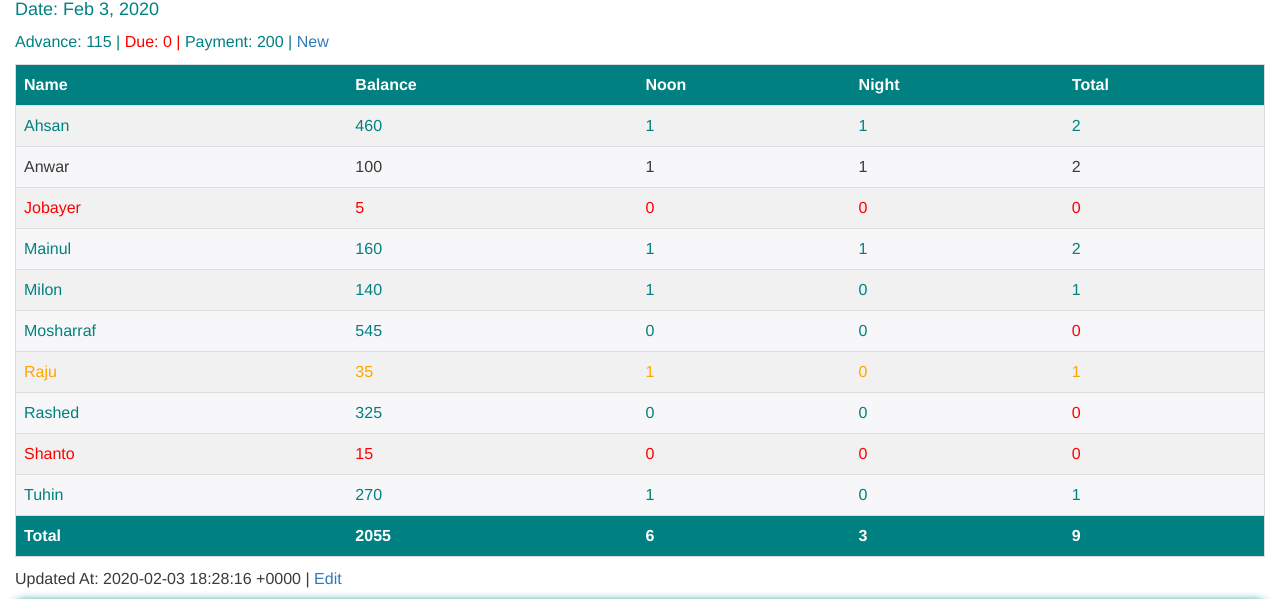
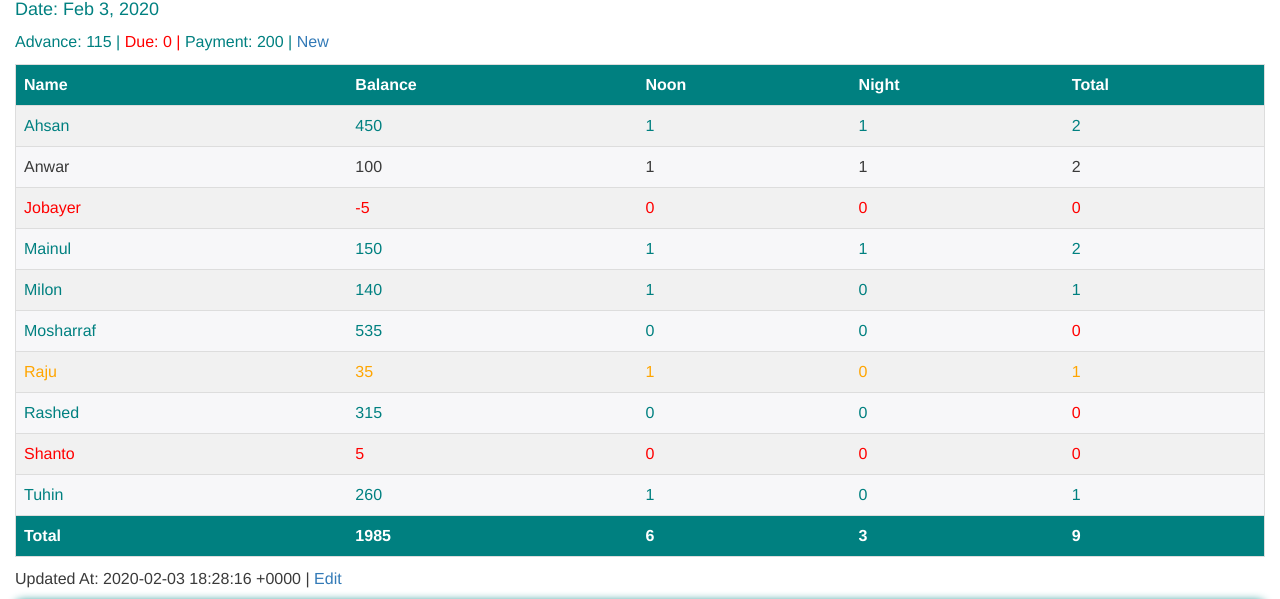
Before and after one commit to coderanwar/meals, a Jekyll site: the page built from index.html, in a window 1280 px wide and 900 px high. Shown: the part 272-871 px from the top of the window. Built offline with Jekyll 4.4.1, drawn with Linux system fonts in a browser that asks for light colours.

Commit message:
Update meals.yml

```diff
--- a/_data/meals.yml
+++ b/_data/meals.yml
@@ -5,7 +5,7 @@
   Due: 0
   Peoples:
     - Name: "Ahsan"
-      Balance: 460
+      Balance: 450
       Noon: 1
       Night: 1
     - Name: "Anwar"
@@ -13,11 +13,11 @@
       Noon: 1
       Night: 1
     - Name: "Jobayer"
-      Balance: 5
+      Balance: -5
       Noon: 0
       Night: 0
     - Name: "Mainul"
-      Balance: 160
+      Balance: 150
       Noon: 1
       Night: 1
     - Name: "Milon"
@@ -25,7 +25,7 @@
       Noon: 1
       Night: 0
     - Name: "Mosharraf"
-      Balance: 545
+      Balance: 535
       Noon: 0
       Night: 0
     - Name: "Raju"
@@ -33,15 +33,15 @@
       Noon: 1
       Night: 0
     - Name: "Rashed"
-      Balance: 325
+      Balance: 315
       Noon: 0
       Night: 0
     - Name: "Shanto"
-      Balance: 15
+      Balance: 5
       Noon: 0
       Night: 0
     - Name: "Tuhin"
-      Balance: 270
+      Balance: 260
       Noon: 1
       Night: 0
 
```
